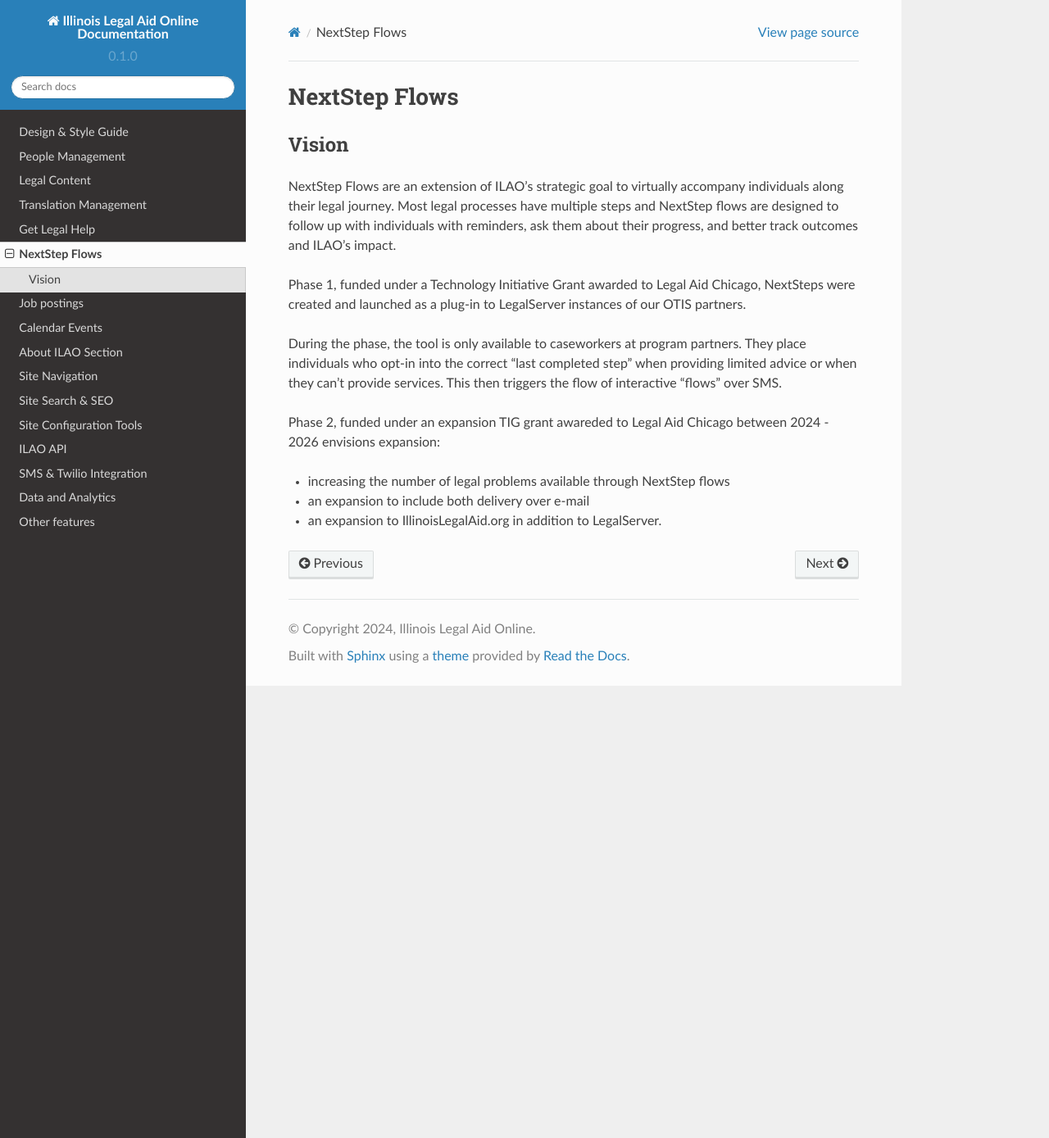
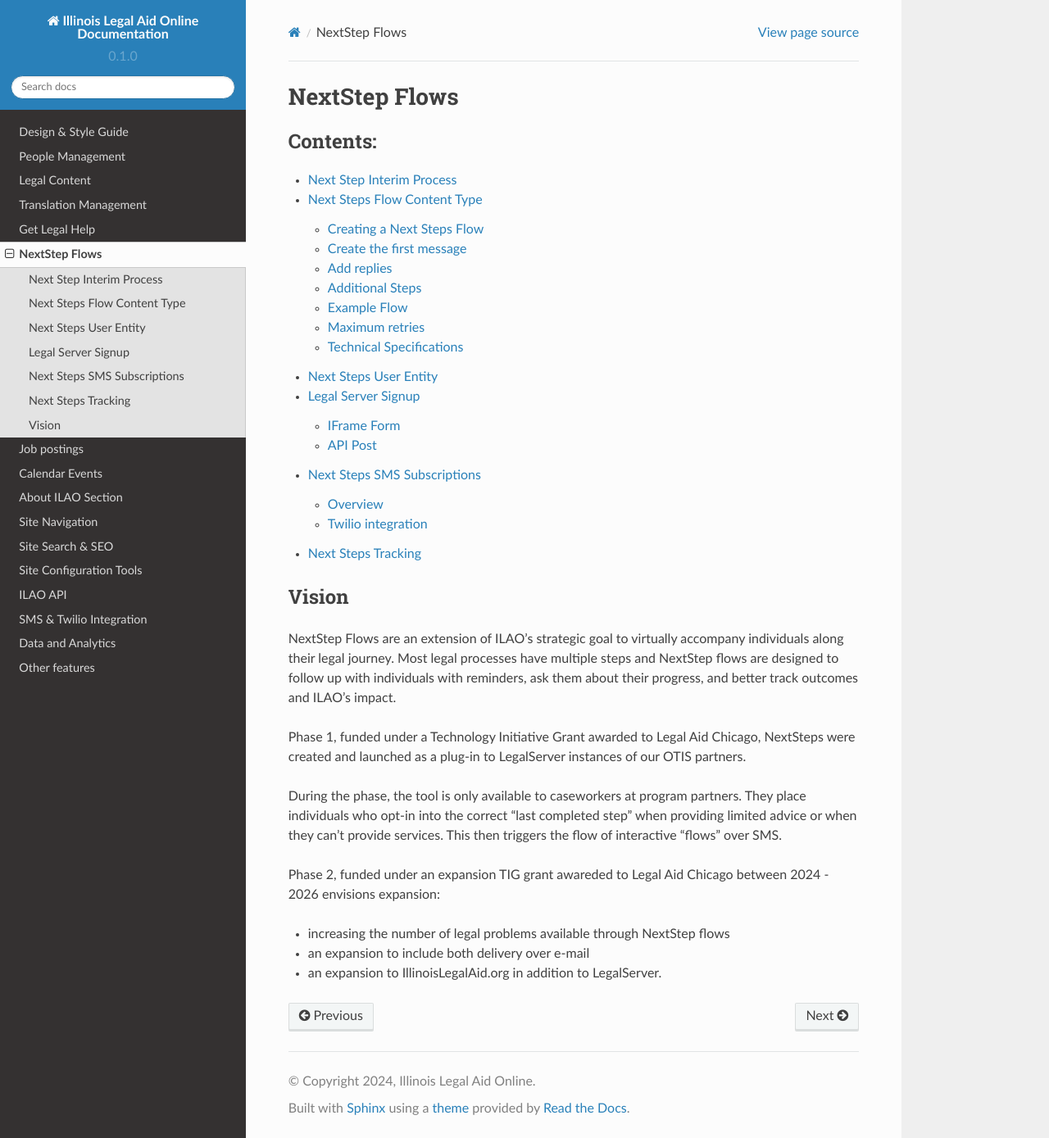
Before and after one commit to IllinoisLegalAidOnline/website-docs, a Sphinx documentation site: the page built from docs/source/next_step_flows.rst, in a window 1280 px wide and 1389 px high. Shown: the whole window at 82% size. Built offline with Sphinx 7.4.7 and the Read the Docs theme 2.0.0, drawn with Linux system fonts in a browser that asks for light colours; some of the changed lines change nothing that is shown.

Commit message:
Added next step flows documentation

```diff
--- a/docs/source/next_step_flows.rst
+++ b/docs/source/next_step_flows.rst
@@ -1,6 +1,17 @@
 =======================
 NextStep Flows
 =======================
+
+.. toctree::
+   :maxdepth: 2
+   :caption: Contents:
+
+   next_steps_interim
+   next_steps_content_type
+   next_steps_entity_type
+   next_steps_signup_form
+   next_steps_sms_delivery
+   next_steps_tracking
 
 Vision
 =============
--- /dev/null
+++ b/docs/source/next_steps_content_type.rst
@@ -0,0 +1,173 @@
+===============================
+Next Steps Flow Content Type
+===============================
+
+The Next Steps Flow content type is where ILAO staff can create a specific flow for a specific Legal How-to. This can then be used to send scheduled follow-up messages.
+
+
+A Next Steps Flow must be attached to a single Legal How-to. Once the Legal How-to is selected, a staff member can create messages attached to 1 or more steps associated with that Legal How-to.
+
+.. note:: Legacy "How-to" content can not be used for this. Only COPE-based Legal How-to's can be used.
+
+Creating a Next Steps Flow
+===============================
+
+For each next step flow, you must:
+
+* Give the flow a title. This title should reflect the how-to; it will be displayed in widgets partners use to subscribe people to NextSteps.
+* Tie the flow to an LSC problem code. This is required to align with OTIS partners' systems
+* Attach the appropriate Legal How-to
+
+.. image:: ../assets/nextsteps_header.png
+
+Create the first message
+===========================
+
+Once the Legal How-to is attached, the Step dropdown will populate with the list of steps. Always start the flow with the first step.
+
+.. warning:: The component is triggered when the system is told the user has BEEN ADIVISED TO COMPLETE the step.
+
+To create the message:
+
+* Pick the step
+* Create a short message. Ideally, messages should be less than 160 characters but can not be more than 1600.
+* Select the message type:
+
+  * Send and wait for reply - this tells the system to expect a reply from the individual. You'll need to then add replies.
+  * Send, no reply - this tells the system to ignore any replies as we don't expect them. This is typically used only on the last step.
+
+.. image:: ../assets/next-step-component.png
+
+Add replies
+================
+
+If your message has a message type of "Send and wait for reply," you must add reply handlers. Reply handlers are limited to processing replies of:
+
+* Yes (will also handle various ways someone may reply Yes, such as Y, Yep, yeah)
+* No (will also handle various ways someone may reply No, such as N, nope, not)
+* No match, for cases where someone replies with something the system can't handle
+* No reply, for cases where someone was sent a message but does not reply within Twilio's time out.
+
+For each reply:
+
+* Creata a follow-up message. For example, if a user replies No, you might want to reassure them, remind them of the next step, and schedule another reminder.
+* Do not use the include field.
+* Schedule when to send the message; 99% of the time, this should be set to immediately.
+* Indicate if this is the last step in the flow.
+* Schedule a next step follow up:
+
+  * Pick the step to follow up with next (this can be the current step or a future step)
+  * Schedule when to send the follow up message, in days.
+  * Set a maximum number of times to resend the reply follow up.
+
+* Repeat for each type of reply the system needs to handle.
+
+.. warning:: Do not attach the text of a legal step or legal question(s) using the Include field since those are not currently being used. If you need to include specific legal information, it must go in the message.
+
+.. image:: ../assets/next-step-replies-add.png
+
+
+
+Additional Steps
+====================
+
+Repeat the "Create the first message" and "Add Replies" for each step in the flow. When you add the last step, set the Is last step to Yes.
+
+
+
+Example Flow
+===============
+
+.. image:: ../assets/next-step-flow-edit.png
+
+
+
+For example, in the above example, the step "Pre-appeal conference for TANF appeal" will be triggered:
+
+* immediately, if a caseworker selects Pre-appeal conference for TANF appeal in LegalServer
+* 7 days after an individual receives the File an appeal for TANF benefits and replies Yes
+* 7 days after an individual recieves the Pre-appeal conference for TANF appeal and replies No, up to two times
+
+Maximum retries
+=================
+Each step with a send with reply option must have a maximum number of times to retry so we are not continually leaving flows open and sending messages to individuals.
+
+In the Example case:
+
+* If a user replies No to Pre-appeal conference message, the question will resend in 7 days. If the user replies No again, it will send one more time in 7 days. If the user still replies No, it will stop sending further messages.
+
+.. note:: If someone replies "Stop" to a text message, they will be unsubscribed and will not receive additional messagss.
+
+
+
+Technical Specifications
+===========================
+
+Next Flow Content Type
+------------------------------
+
++------------------------------+----------------------------------+--------------------+
+| Field                        | Description                      |  Type              |
++==============================+==================================+====================+
+| Title                        | Title for the flow               | Title              |
++------------------------------+----------------------------------+--------------------+
+| Legal How-to                 | Single select for the associated | Entity reference   |
+|                              | legal how-to content type        |                    |
++------------------------------+----------------------------------+--------------------+
+| Next Step Component          | Container for a specific next    | Paragraphs;        |
+|                              | step                             | unlimited          |
++------------------------------+----------------------------------+--------------------+
+
+Next Step Component
+-----------------------
+
+The next step component contains the triggering step, initial message and handling for replies.
+
+
++------------------------------+----------------------------------+--------------------+
+| Field                        | Description                      |  Type              |
++==============================+==================================+====================+
+| Step                         | Single select for the associated | Entity reference   |
+|                              | steps in the how-to              |                    |
++------------------------------+----------------------------------+--------------------+
+| Initial message              | Message to send when triggered   | Paired Markup      |
+|                              |                                  | unlimited          |
++------------------------------+----------------------------------+--------------------+
+| Message type                 | Single select - Message and wait | Select             |
+|                              | for reply OR message             |                    |
++------------------------------+----------------------------------+--------------------+
+| Replies                      | Container for processing replies | Paragraphs;        |
+|                              |                                  | unlimited          |
++------------------------------+----------------------------------+--------------------+
+
+Replies
+------------
+
+Replies live within the Next Step Component and are designed to store information for processing a reply and determining next steps.
+
+
++------------------------------+----------------------------------+--------------------+
+| Field                        | Description                      |  Type              |
++==============================+==================================+====================+
+| When the user replies        | Single select                    | Term reference     |
++------------------------------+----------------------------------+--------------------+
+| Send this message            | Text of follow up                | Paired markup      |
++------------------------------+----------------------------------+--------------------+
+| Send message                 | Single select (immediately or    | List               |
+|                              | time from trigger or no reply)   |                    |
++------------------------------+----------------------------------+--------------------+
+| Time from reply              | Number of days to send when      | Number             |
+|                              | Send message is set time         |                    |
++------------------------------+----------------------------------+--------------------+
+| Last step                    | Indicate if this is the last     | Boolean            |
+|                              | or not                           |                    |
++------------------------------+----------------------------------+--------------------+
+| Next follow up step          | Single select of availalbe       | Entity reference   |
+|                              | steps                            |                    |
++------------------------------+----------------------------------+--------------------+
+| Send follow-up step in       | Number of days to send follow    | Number             |
+|                              | up step                          |                    |
++------------------------------+----------------------------------+--------------------+
+| Maximum re-sends             | Maximum times we should send     | Number             |
+|                              | a specific initial message       |                    |
++------------------------------+----------------------------------+--------------------+
--- /dev/null
+++ b/docs/source/next_steps_entity_type.rst
@@ -0,0 +1,41 @@
+========================
+Next Steps User Entity
+========================
+
+The next steps user entity is used to track users subscribed to next steps.
+
+
++------------------------------+----------------------------------+--------------------+
+| Property                     | Description                      |  Type              |
++==============================+==================================+====================+
+| ID                           | Unique ID for the subscription   | Auto number        |
++------------------------------+----------------------------------+--------------------+
+| UID                          | User ID of the subscriber; 0 if  | integer            |
+|                              | unknown                          |                    |
++------------------------------+----------------------------------+--------------------+
+| uuid                         | Legal Server uuid, if known      | varchar            |
++------------------------------+----------------------------------+--------------------+
+| triage_id                    | OTIS triage user id, if known    | integer            |
++------------------------------+----------------------------------+--------------------+
+| created                      | Date entity was created          | timestamp          |
++------------------------------+----------------------------------+--------------------+
+| changed                      | Date entity was updated          | timestamp          |
++------------------------------+----------------------------------+--------------------+
+| source                       | Source of subscription           | varchar            |
++------------------------------+----------------------------------+--------------------+
+| mobile_phone                 | Mobile phone number subscribed   | varchar            |
++------------------------------+----------------------------------+--------------------+
+| email                        | Email address subscribed         | varchar            |
++------------------------------+----------------------------------+--------------------+
+| notification_type            | SMS, mail, or web                | varchar            |
++------------------------------+----------------------------------+--------------------+
+| is_otis_case                 | 1 or 0                           | boolean            |
++------------------------------+----------------------------------+--------------------+
+| zipcode                      | User's zip code                  | varchar            |
++------------------------------+----------------------------------+--------------------+
+| preferred_language           | Language the user wants messages | varchar            |
++------------------------------+----------------------------------+--------------------+
+| flow_id                      | NID of the flow subscribed to    | integer            |
++------------------------------+----------------------------------+--------------------+
+| initial_step                 | NID of the flow's first step     | integer            |
++------------------------------+----------------------------------+--------------------+
--- /dev/null
+++ b/docs/source/next_steps_interim.rst
@@ -0,0 +1,29 @@
+===========================
+Next Step Interim Process
+===========================
+
+Because the NextSteps Flows were originally designed to work with the Legal How-to that we are revising and have paused, these are the interim steps for creating a Next Step flow:
+
+* Find the best Legal Content of type "How-to" to use as the primary source of legal information.
+* Create a legal step for each process step in the How-to. For this you need to:
+
+  * Enter the step title; this should align with the process step title.
+  * Add a disambiguation tag for the specific legal issue to tell different steps apart.
+  * Remove the Step information
+  * Tag to Illinois
+  * Remove the Negate jurisdiction field
+  * Ignore all other fields
+  * Leave unpublished
+
+* Create a legal how-to to act as a dummy how-to. for this you need to:
+
+  * Create a title; this title should match or be similar to the Legal content how-to
+  * Add a content description and meta description
+  * Tag to a legal category, primary legal category, and navigation term
+  * Set legal position
+  * Add steps
+  * Set to "unpublished"
+
+* Create the next step flow. Because the legal steps contain no information, we can not include steps in the "Include" fields.
+
+Follow the information on creating a next step flows to create the actual flow.
--- /dev/null
+++ b/docs/source/next_steps_signup_form.rst
@@ -0,0 +1,56 @@
+==========================
+Legal Server Signup
+==========================
+
+
+The Legal Server implementation anticipates having 2 pieces:
+
+* An iFrame from our website to subscribe the user
+* An API post to update the subscribed users data
+
+IFrame Form
+===============
+
+.. image:: ../assets/next_steps_signup.png
+
+
+ILAO will provide an iFrame url to partners for inclusion in their instance of LegalServer. The iframe code is listed on the edit organization form for the organization in the website.
+
+The form includes:
+
+* List of LSC problem codes, to make it easier for caseworkers to filter
+* List of published NextStep Flows
+* List of available steps
+* A field to collect the client's mobile-number
+* A field to collect tthe client's zip code
+* Language preference of the client
+* Opt in field
+* Hidden organization ID as a query parameter
+
+When submitted this will create a nextStepsUserEntity within ILAO's website and store:
+
+* The client's mobile number
+* The client's zip code
+* The client's language preference
+* The referring organization
+* The node ID of the Next Step Flow the user is subscribed to
+* The initial step the client was subscribed to.
+
+The website will then send the initial message on the next scheduled task run.
+
+API Post
+==============
+ILAO will work with partners to implement an API block that will post back to ILAO. This API call will include these parameters from Legal Server:
+
+* The user's mobile phone number
+* The uuid from legal server
+* The user's zip code
+
+
+Once posted, the website will:
+
+* Find the relevant NextStepUser entity
+* Update the NextStepsUser entity with the uuid based on the phone number where the uuid is empty
+* Query the otis_triage_user table to check for the uuid; if found will add the triage user id to the NextStepsUser entity
+
+The purpose of this step is to track OTIS vs non-OTIS cases and make this information available in our OTIS dashboard.
--- /dev/null
+++ b/docs/source/next_steps_sms_delivery.rst
@@ -0,0 +1,38 @@
+=================================
+Next Steps SMS Subscriptions
+=================================
+
+Overview
+==============
+
+When a user is subscribed to a NextStepFlow:
+
+* A next step message entity is created with the minimum initial data
+* The initial message applicable to that step, if it exists, will be sent out to the individual using the NextStepFlows Studio Flow. That flow expects:
+
+  * ID of the nextStepMessage
+  * Text to send as Message
+  * Message type (Send; no reply or Send and wait for reply)
+  * Mobile phone of the user
+  * From number
+
+* If the message accepts a reply, that reply gets sent to an endpoint on the website which is expecting a JSON packet of:
+
+  * ID
+  * Response
+
+* The response is then processed:
+  * Response gets stored as the replY_received for the nextStepMessage that matches on the returned ID
+  * Processes the reply by comparing the Response to the Next Step Replies as a string match and:
+
+     * Updates the nextStepMessage entity to set the next_step to the next follow up step
+     * Sets the next_step_due_date to the current date + number of days
+     * Sets the resend_count = resend_count + 2
+
+   * Sends the "Send this message" component if send message = immediately.
+
+
+Twilio integration
+======================
+
+The website should send the initial message to
--- /dev/null
+++ b/docs/source/next_steps_tracking.rst
@@ -0,0 +1,28 @@
+================================
+Next Steps Tracking
+================================
+
++------------------------------+----------------------------------+--------------------+
+| Property                     | Description                      |  Type              |
++==============================+==================================+====================+
+| ID                           | Unique ID for the message        | Auto number        |
++------------------------------+----------------------------------+--------------------+
+| nextStepUserID               | ID from the nextStep user entity | Integer/ entity    |
+|                              |                                  | reference          |
++------------------------------+----------------------------------+--------------------+
+| created                      | created date/time                | timestamp          |
++------------------------------+----------------------------------+--------------------+
+| changed                      | changed date/time                | timestamp          |
++------------------------------+----------------------------------+--------------------+
+| step_sent                    |  ID of the component sent        | integer            |
++------------------------------+----------------------------------+--------------------+
+| reply_received               |  Reply received                  | string             |
++------------------------------+----------------------------------+--------------------+
+| next_step                    | ID of the next step to send      | integer            |
++------------------------------+----------------------------------+--------------------+
+| next_step_due_date           | date to send next step           | timestamp          |
++------------------------------+----------------------------------+--------------------+
+| resent_count                 | integer                          | integer            |
++------------------------------+----------------------------------+--------------------+
+
+This table is used to store a history of messages sent.
```
